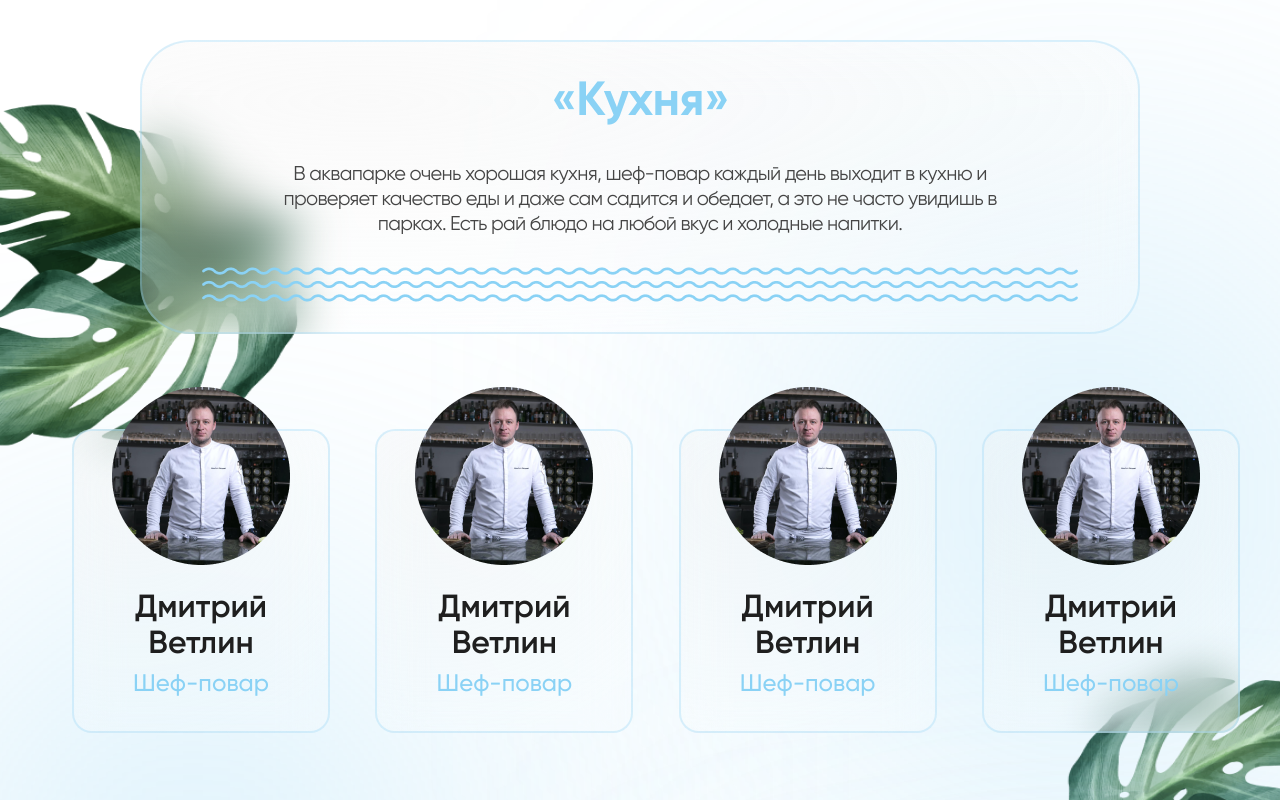
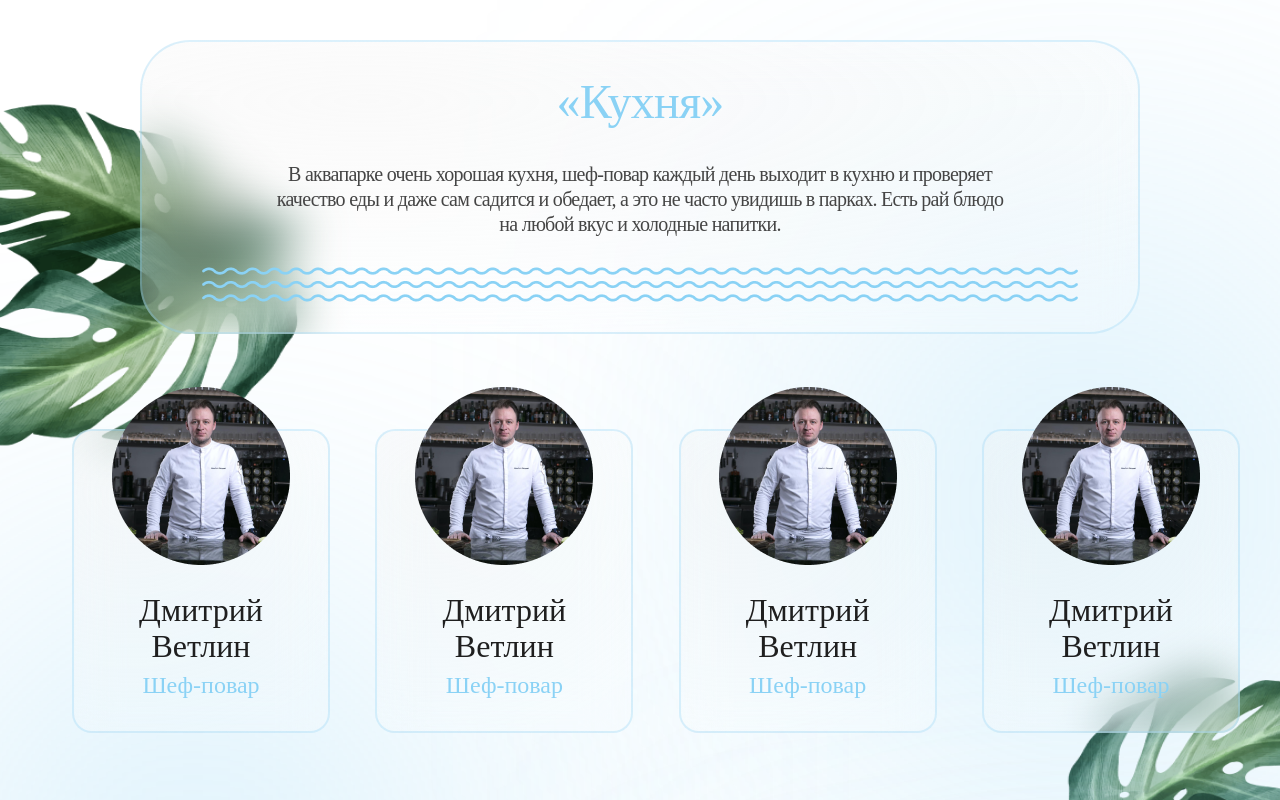
Before and after one commit to vaxidovulugbek/oasis-react, a React (Create React App) app: page / in a window 1280 px wide. Shown: the top 800 px of the page. Built offline with nearby package versions, Linux system fonts and the light colour scheme.

Commit message:
changes fonts

```diff
--- a/src/assets/styles/_fonts.scss
+++ b/src/assets/styles/_fonts.scss
@@ -1,26 +1,26 @@
 @font-face {
-  font-family: 'Gilroy-Regular';
+  font-family: 'Gilroy';
   src: url('../../assets/fonts/Gilroy-Regular.woff') format('woff2');
   font-weight: 400;
   font-style: normal;
 }
 
 @font-face {
-  font-family: 'Gilroy-Medium';
+  font-family: 'Gilroy';
   src: url('../../assets/fonts/Gilroy-Medium.woff2') format('woff2');
   font-weight: 500;
   font-style: normal;
 }
 
 @font-face {
-  font-family: 'Gilroy-SemiBold';
+  font-family: 'Gilroy';
   src: url('../../assets/fonts/Gilroy-SemiBold.woff2') format('woff2');
   font-weight: 600;
   font-style: normal;
 }
 
 @font-face {
-  font-family: 'Gilroy-Bold';
+  font-family: 'Gilroy';
   src: url('../../assets/fonts/Gilroy-Bold.woff2') format('woff2');
   font-weight: 700;
   font-style: normal;
```
